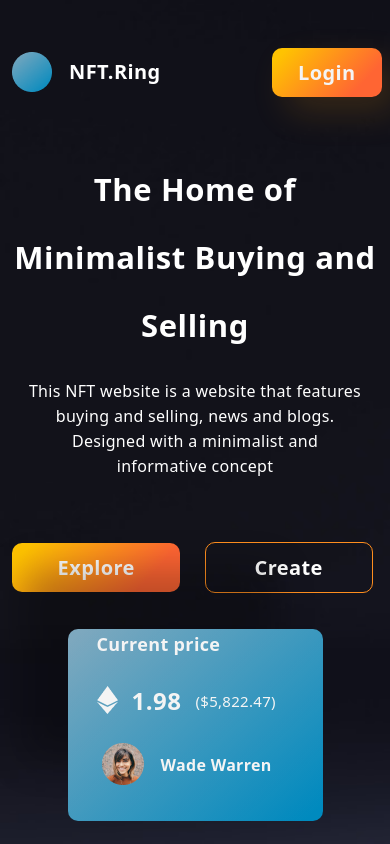
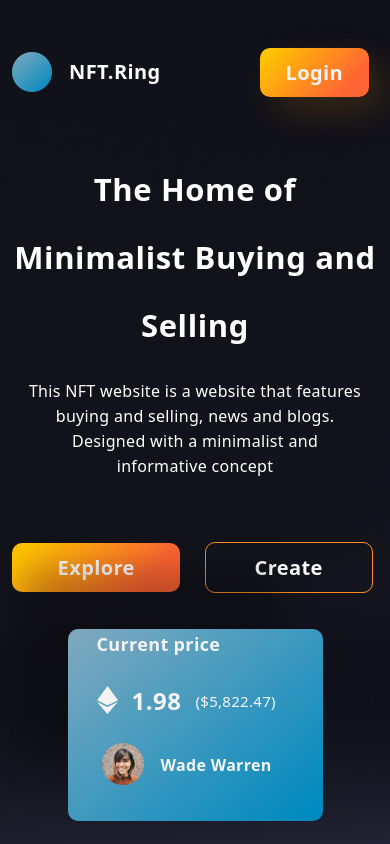
Before and after one commit to Moshimota/musicaaa, a plain HTML site: page index.html in a window 390 px wide. Shown: the top 844 px of the page. Drawn offline with nearby package versions, Linux system fonts and the light colour scheme.

Commit message:
siuuuuuuuuuuu

```diff
--- a/index.html
+++ b/index.html
@@ -32,7 +32,7 @@
                             <li class="list_item">Community</li>
                         </ul>
                     </div>
-                    <div class="col-4 col-sm-2">
+                    <div class="col-5 col-sm-2">
                         <button class="btn1">Login</button>
                     </div>
                 </div>
--- a/nft.css
+++ b/nft.css
@@ -787,4 +787,18 @@ color: #232222;
         padding-top: 50px;
         padding-bottom: 50px;
     }
+    .btn1 {
+        font-weight: 700;
+        font-size: 20px;
+        line-height: 175.4%;
+        letter-spacing: 0.02em;
+        color: #F4F4F4;
+        padding: 7px 26px;
+        background: linear-gradient(132.95deg, #FFC301 9.31%, #FF6533 79.4%);
+        box-shadow: 15px 15px 35px rgb(226 142 15 / 18%);
+        border-radius: 10px;
+        border: none;
+        margin-top: 48px;
+        margin-left: 20px;
+    }
 }
```
